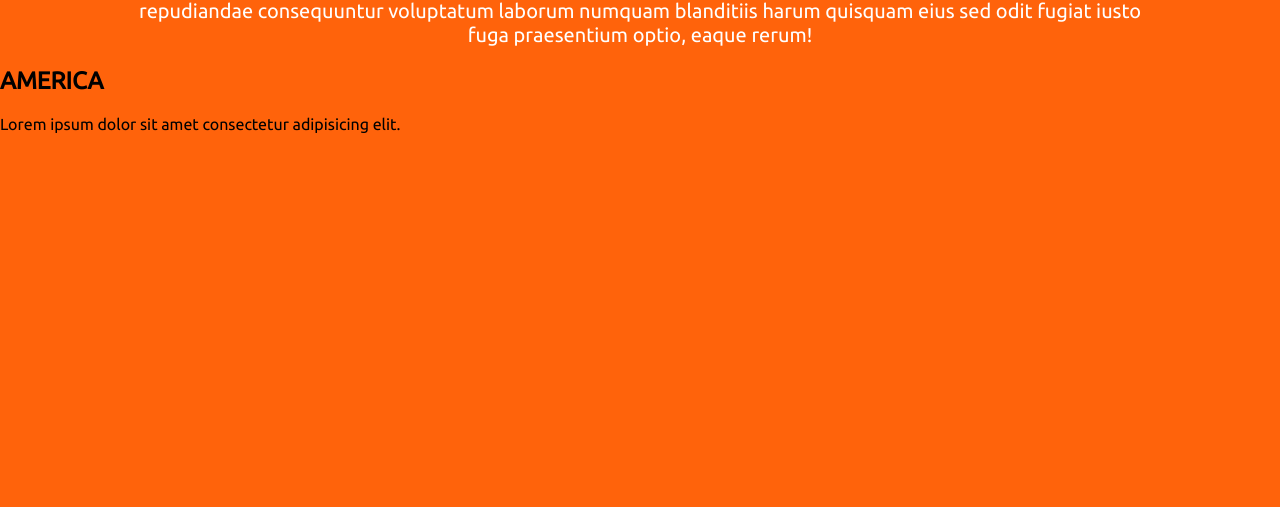
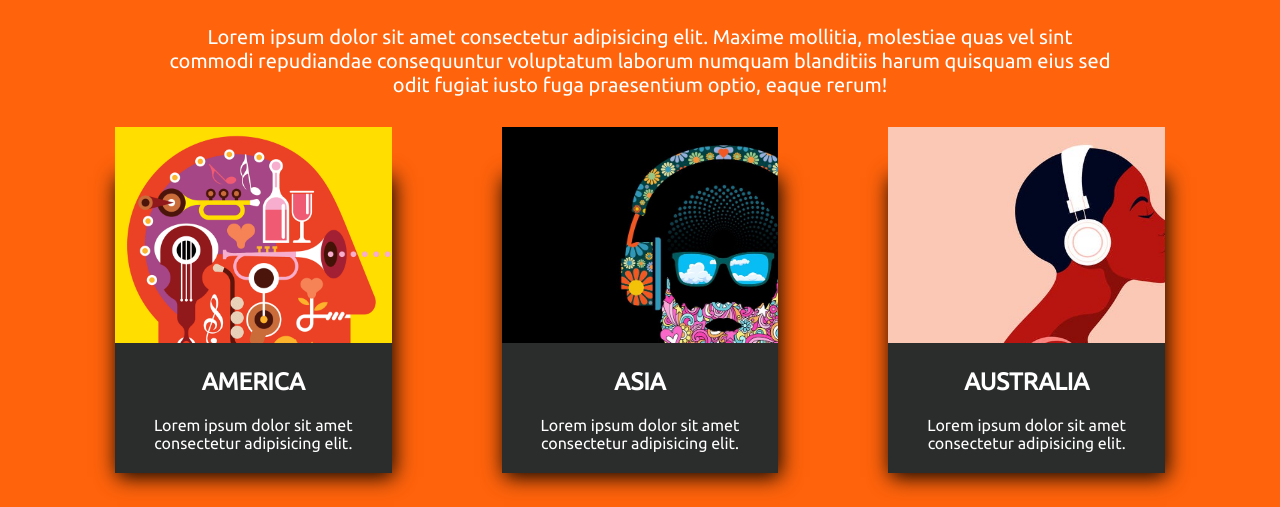
Before and after one commit to ZeroBug404/musicology, a plain HTML site: page index.html in a window 1280 px wide. Shown: the part 804-1311 px from the top of the page. Before the commit the page ends 953 px from the top, so only its background shows below. Drawn offline with Linux system fonts and the light colour scheme.

Commit message:
mostly done today's practice

```diff
--- a/index.html
+++ b/index.html
@@ -36,11 +36,25 @@
           fugiat iusto fuga praesentium optio, eaque rerum!
         </p>
       </div>
-      <div>
-          <div>
-              <h1>AMERICA</h1>
-              <p>Lorem ipsum dolor sit amet consectetur adipisicing elit.</p>
+      <div class="countries">
+        <div class="america">
+          <div class="text-bg">
+            <h1>AMERICA</h1>
+            <p>Lorem ipsum dolor sit amet consectetur adipisicing elit.</p>
           </div>
+        </div>
+        <div class="asia">
+          <div class="text-bg">
+            <h1>ASIA</h1>
+            <p>Lorem ipsum dolor sit amet consectetur adipisicing elit.</p>
+          </div>
+        </div>
+        <div class="australia">
+          <div class="text-bg">
+            <h1>AUSTRALIA</h1>
+            <p>Lorem ipsum dolor sit amet consectetur adipisicing elit.</p>
+          </div>
+        </div>
       </div>
     </section>
   </body>
--- a/style.css
+++ b/style.css
@@ -5,7 +5,7 @@ body {
   font-family: "Poppins", sans-serif;
   font-family: "Ubuntu", sans-serif;
 }
-#banner-sec{
+#banner-sec {
   background-image: url(Banner.jpg);
   background-repeat: no-repeat;
   background-size: cover;
@@ -27,6 +27,9 @@ body {
   background-color: #ff630b;
   border: none;
   color: white;
+}
+#dance-tour {
+  padding: 50px;
 }
 .tour-banner {
   display: flex;
@@ -50,3 +53,41 @@ body {
   margin-top: 30px;
   color: white;
 }
+.countries {
+  display: flex;
+  padding: 10px 10px;
+}
+.america {
+  background-image: url(10413.png);
+  background-repeat: no-repeat;
+  background-size: cover;
+  width: 300px;
+  height: 300px;
+  margin: 20px 55px;
+  box-shadow: 2px 50px 20px black;
+}
+.text-bg {
+  background-color: #2b2c2c;
+  color: white;
+  margin-top: 216px;
+  text-align: center;
+  padding: 5px;
+}
+.asia {
+  background-image: url(Web-3.0-music-NFT.jpg);
+  background-repeat: no-repeat;
+  background-size: cover;
+  width: 300px;
+  height: 300px;
+  margin: 20px 55px;
+  box-shadow: 2px 50px 20px black;
+}
+.australia {
+  background-image: url(music-therapy.jpg);
+  background-repeat: no-repeat;
+  background-size: cover;
+  width: 300px;
+  height: 300px;
+  margin: 20px 55px;
+  box-shadow: 2px 50px 20px black;
+}
```
Also changed, not shown: music-therapy.jpg (renamed from music therapy.jpg). Lines whose indentation alone changed are shown as unchanged.
